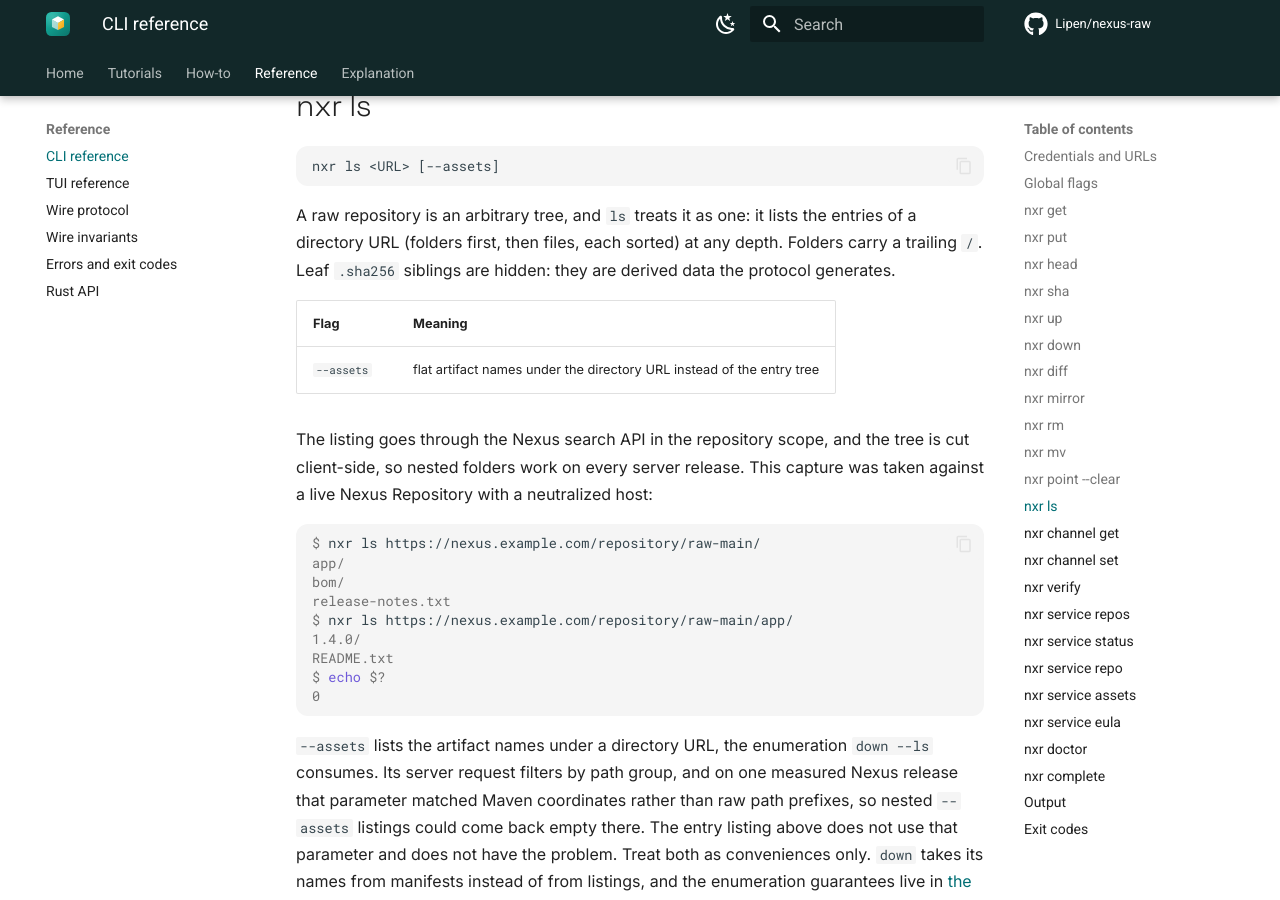
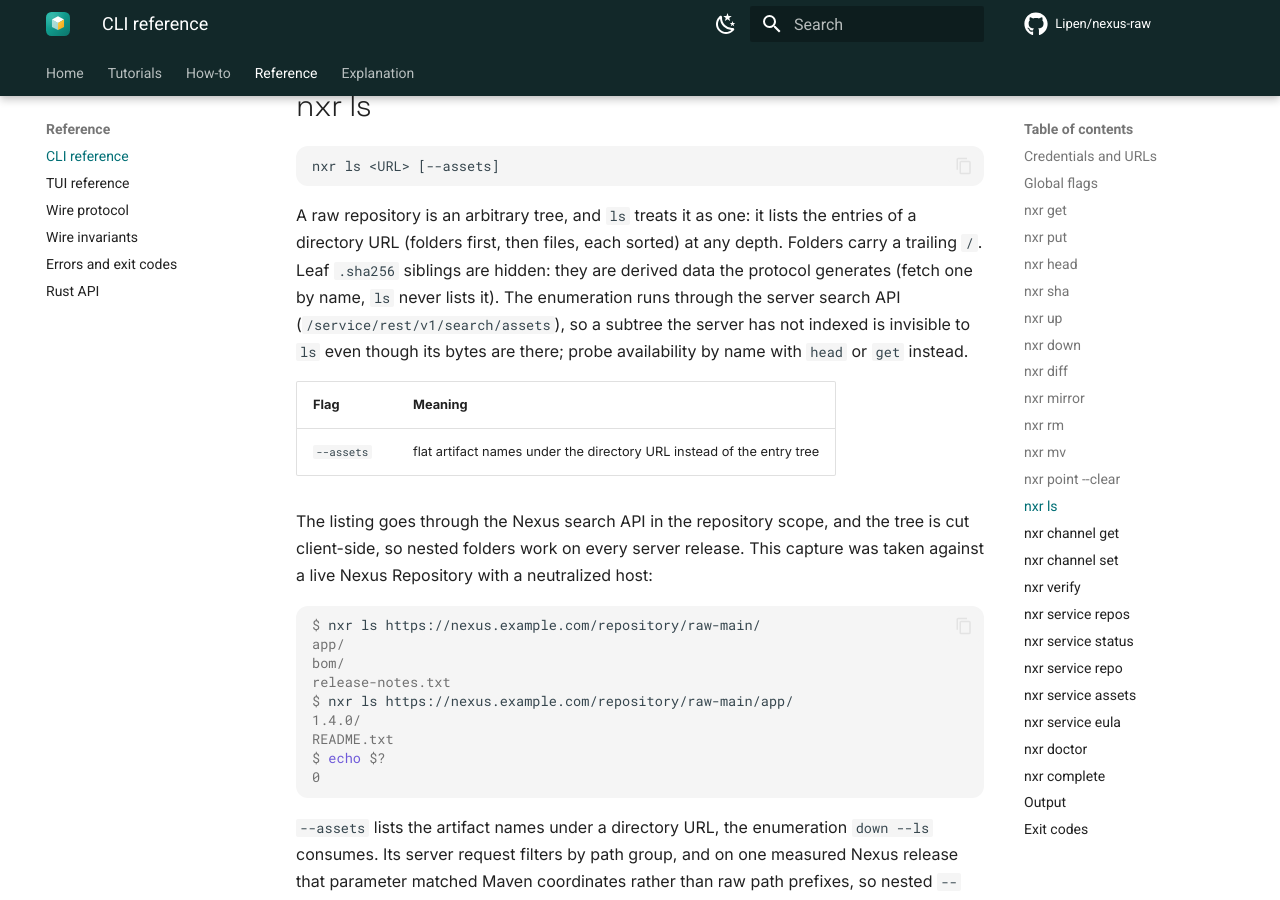
Before and after one commit to Lipen/nexus-raw, an MkDocs documentation site: the page built from docs/reference/cli.md, in a window 1280 px wide and 900 px high, scrolled down 17981 px. Built offline with MkDocs 1.6.1 and Material for MkDocs 9.7.7, drawn with Linux system fonts in a browser that asks for light colours; comment, search, counter and statistics services are not loaded.

Commit message:
docs: the ls reference names its search source

```diff
--- a/docs/reference/cli.md
+++ b/docs/reference/cli.md
@@ -672,7 +672,8 @@ nxr ls <URL> [--assets]
 
 A raw repository is an arbitrary tree, and `ls` treats it as one: it lists the entries of a directory URL (folders first, then files, each sorted) at any depth.
 Folders carry a trailing `/`.
-Leaf `.sha256` siblings are hidden: they are derived data the protocol generates.
+Leaf `.sha256` siblings are hidden: they are derived data the protocol generates (fetch one by name, `ls` never lists it).
+The enumeration runs through the server search API (`/service/rest/v1/search/assets`), so a subtree the server has not indexed is invisible to `ls` even though its bytes are there; probe availability by name with `head` or `get` instead.
 
 | Flag | Meaning |
 |:-----|:--------|
```
Also changed, not shown: README.ru.md (+2 -0 lines).
